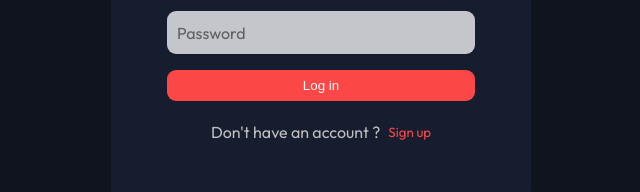
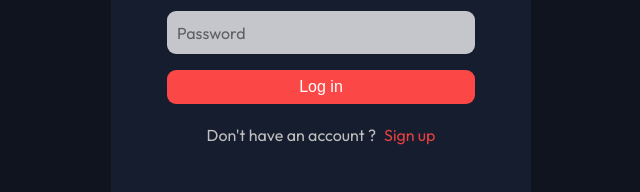
Before and after one commit to nemanjamalesija/cinema-100, a React (Vite) app: page / in a window 1280 px wide. In both pictures the pointer is over the button "Sign up". Shown: the part 335-527 px from the top of the page, without its empty margins (319-959 px from the left). Built offline with nearby package versions, Linux system fonts and the light colour scheme.

Commit message:
Add shades on hover

```diff
--- a/src/index.css
+++ b/src/index.css
@@ -3,6 +3,7 @@
 :root {
   --color--shade--primary: hsl(0, 0%, 75%);
   --color--accent--primary: #fc4747;
+  --color--accent--shade: #e34040;
   --color--body--text: #10141e;
   --color--body--text--shade: #161d2f;
 }
--- a/src/pages/login.css
+++ b/src/pages/login.css
@@ -87,6 +87,7 @@ link--nav.reset {
   margin-top: 1.6rem;
   cursor: pointer;
   color: #fff;
+  font-size: 1.6rem;
 }
 
 .btn--redirect {
@@ -98,4 +99,13 @@ link--nav.reset {
   font-family: inherit;
   font-weight: 400;
   transition: all 0.3s;
+  font-size: inherit;
 }
+
+.btn--redirect:hover {
+  color: var(--color--accent--shade);
+}
+
+.btn--form-submit:hover {
+  background-color: var(--color--accent--shade);
+}
```
